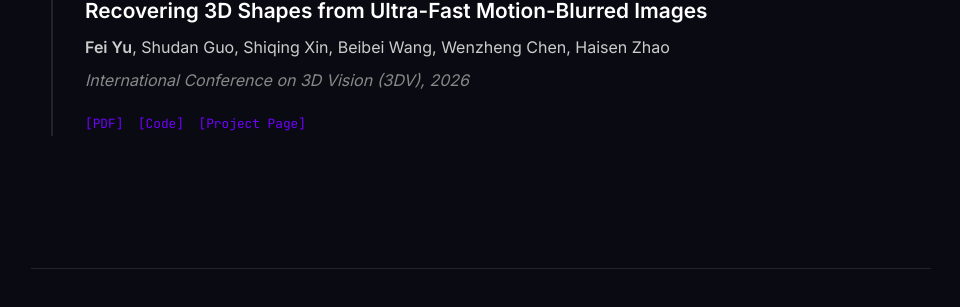
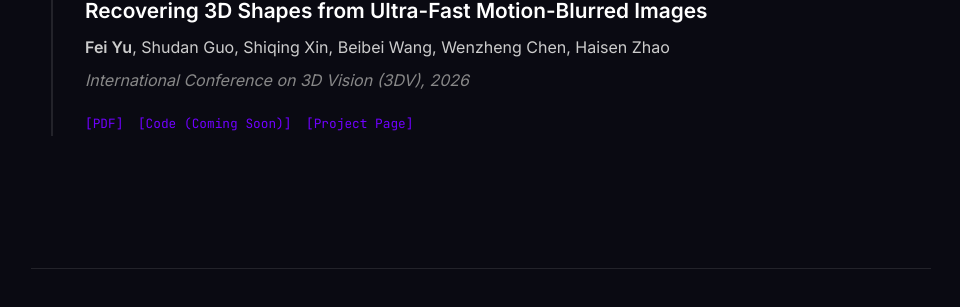
Before and after one commit to Maxmilite/maxmilite.github.io, a Jekyll site: the page built from publications.md, in a window 1280 px wide. Shown: the part 685-992 px from the top of the page, without its empty margins (159-1119 px from the left). Built offline with Jekyll 4.4.1, drawn with Linux system fonts in a browser that asks for light colours.

Commit message:
upd: rec from blur

```diff
--- a/publications.md
+++ b/publications.md
@@ -38,9 +38,9 @@
                     International Conference on 3D Vision (3DV), 2026
                 </div>
                 <div class="links">
-                    <a href="#" class="link-btn">[PDF]</a>
-                    <a href="#" class="link-btn">[Code]</a>
-                    <a href="#" class="link-btn">[Project Page]</a>
+                    <a href="https://maxmilite.github.io/rec-from-ultrafast-blur/static/paper.pdf" class="link-btn">[PDF]</a>
+                    <a href="https://github.com/Maxmilite/rec-from-ultrafast-blur/" class="link-btn">[Code (Coming Soon)]</a>
+                    <a href="https://maxmilite.github.io/rec-from-ultrafast-blur/" class="link-btn">[Project Page]</a>
                 </div>
             </div>
         </div>
```
